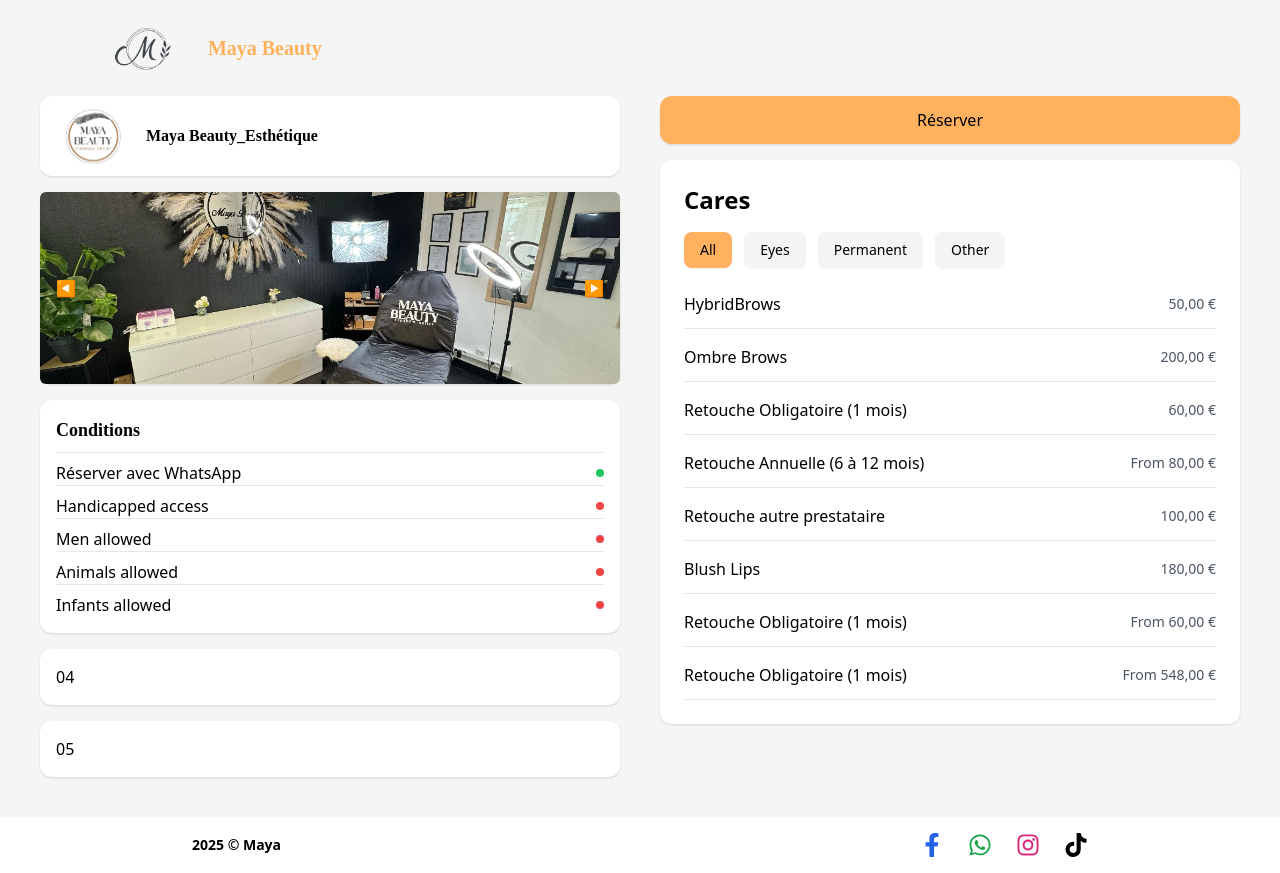
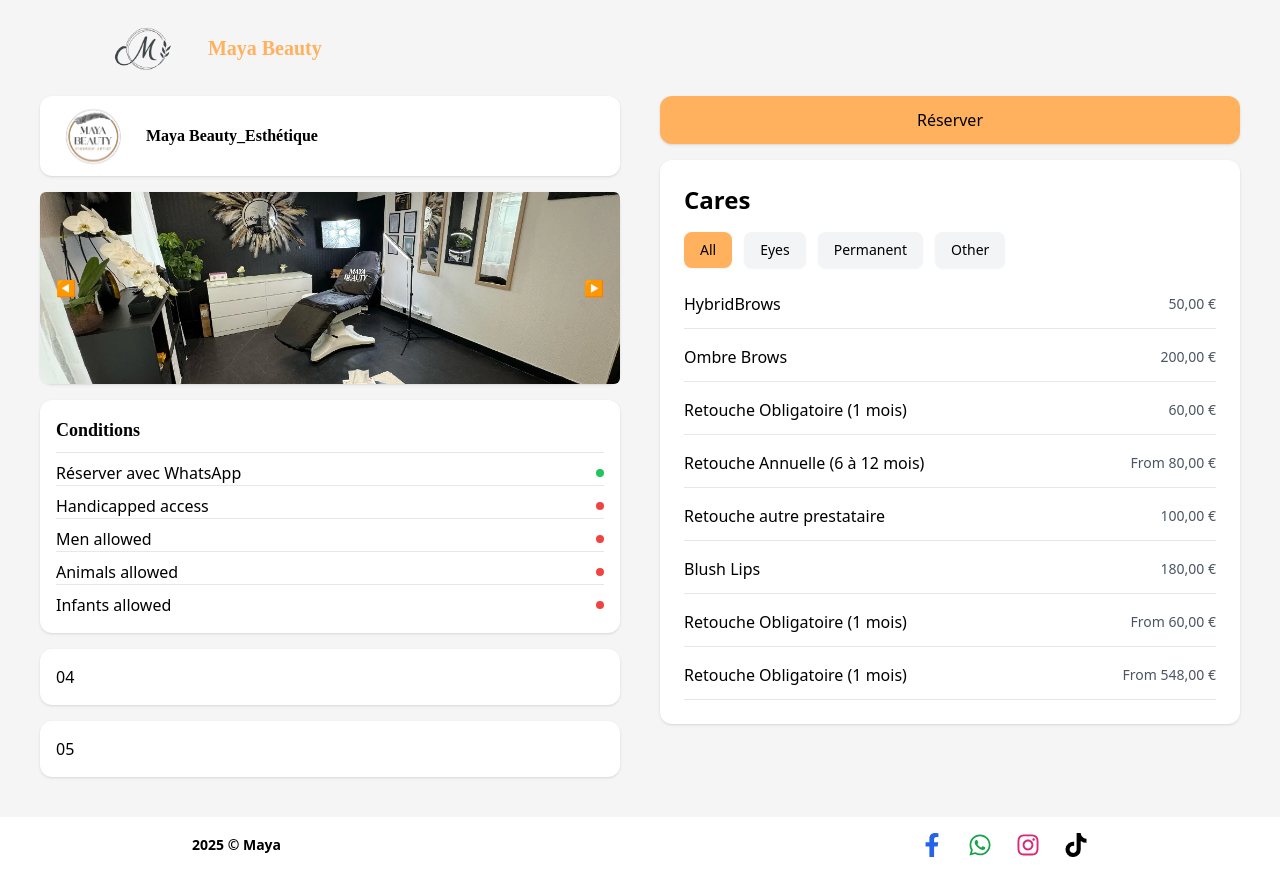
Before and after one commit to Bilel-lefi/Maya_beauty, a React (Vite) app: page / in a window 1280 px wide. Built offline with nearby package versions, Linux system fonts and the light colour scheme.

Commit message:
fix images

```diff
--- a/src/components/home.jsx
+++ b/src/components/home.jsx
@@ -13,7 +13,7 @@
   useEffect(() => {
     const interval = setInterval(() => {
       setIndex((prevIndex) => (prevIndex + 1) % images.length);
-    }, 300);
+    }, 5000);
 
     return () => clearInterval(interval);
   }, [images.length]);
```
